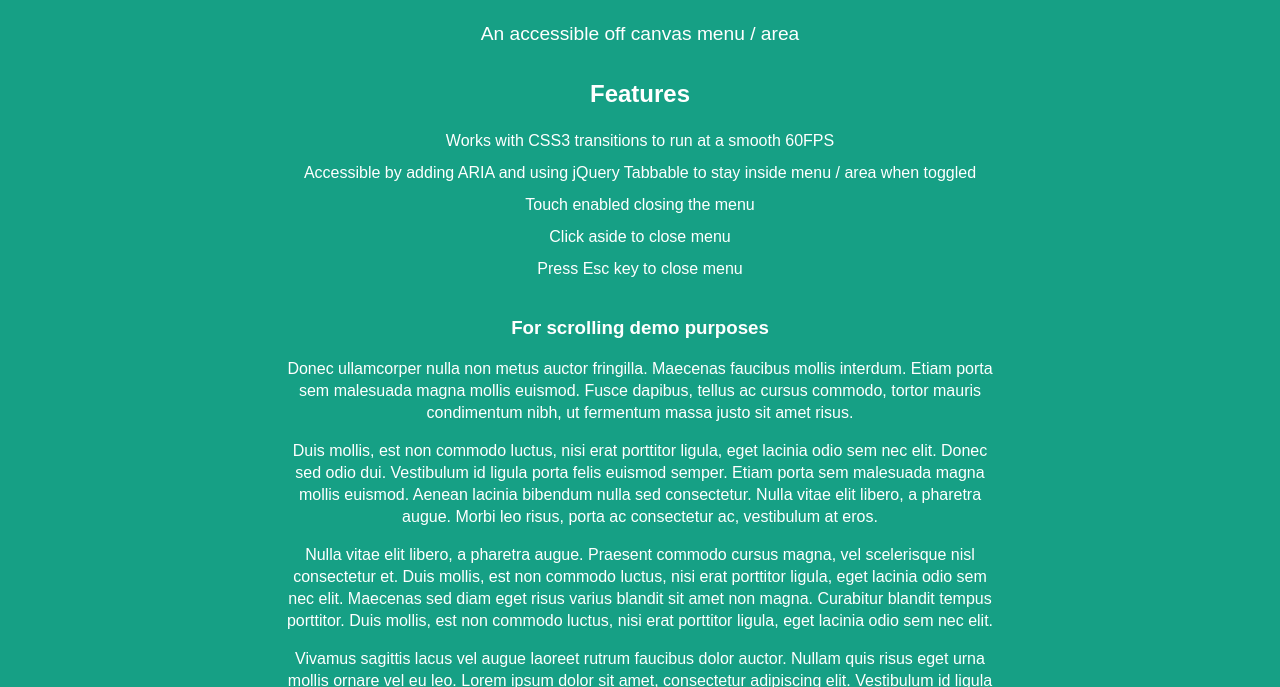
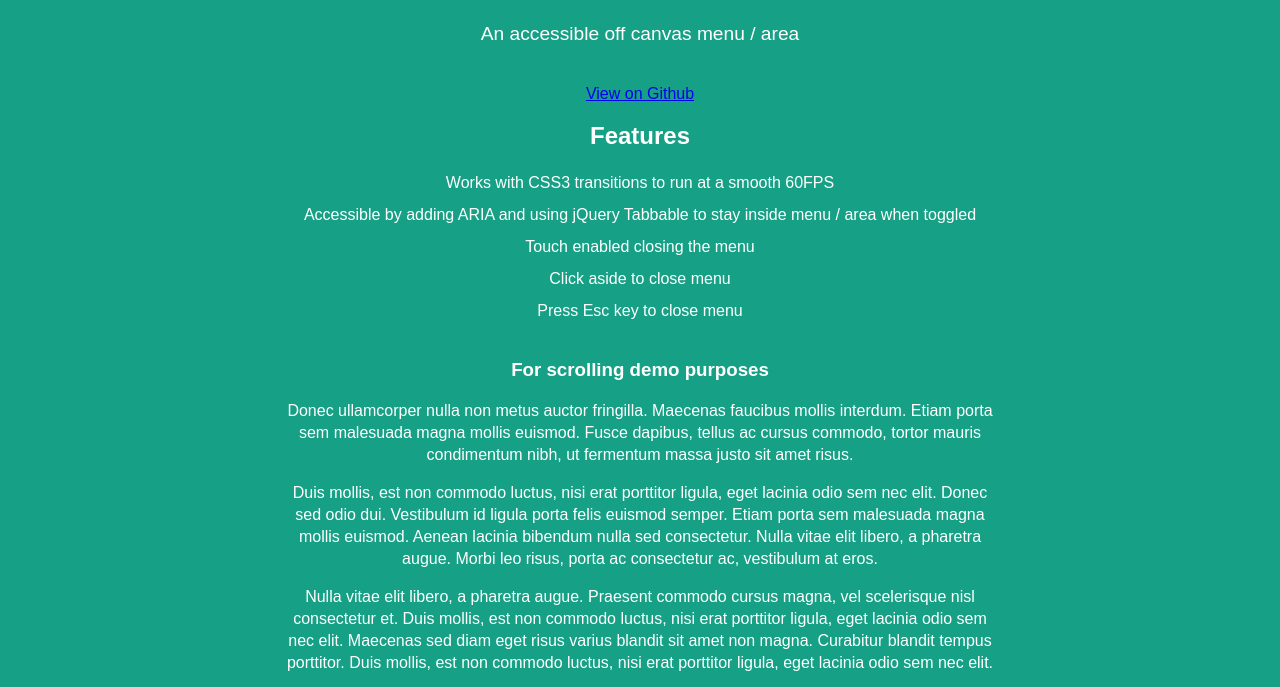
Before and after one commit to robinpoort/offcanvas, a website: page index.html in a window 1280 px wide. Shown: the part 83-770 px from the top of the page. Drawn offline with nearby package versions, Linux system fonts and the light colour scheme.

Commit message:
Add link to github page

```diff
--- a/index.html
+++ b/index.html
@@ -121,6 +121,8 @@
 
         <p>An accessible off canvas menu / area</p>
 
+        <p><a href="https://github.com/robinpoort/offcanvas">View on Github</a></p>
+
         <h2>Features</h2>
 
         <ul>
```
